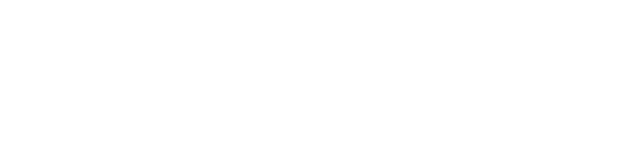
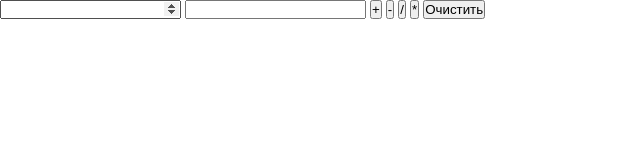
Before and after one commit to AIThomasNew/js-calculator, a plain HTML site: page index.html in a window 1280 px wide. Shown: the whole page, without its empty margins (0-640 px from the left). Drawn offline with Linux system fonts and the light colour scheme.

Commit message:
разметка на данном этапе готова

```diff
--- a/index.html
+++ b/index.html
@@ -8,6 +8,17 @@
     <title>Calculator</title>
   </head>
   <body>
+    <input class="number-one" type="number" name="" />
+    <input class="number-two" type="number" />
+
+    <button class="plus">+</button>
+    <button class="minus">-</button>
+    <button class="divide">/</button>
+    <button class="multiply">*</button>
+
+    <button class="clear">Очистить</button>
+
+    <p class="result"></p>
 
     <script src="./js/main.js"></script>
   </body>
```
